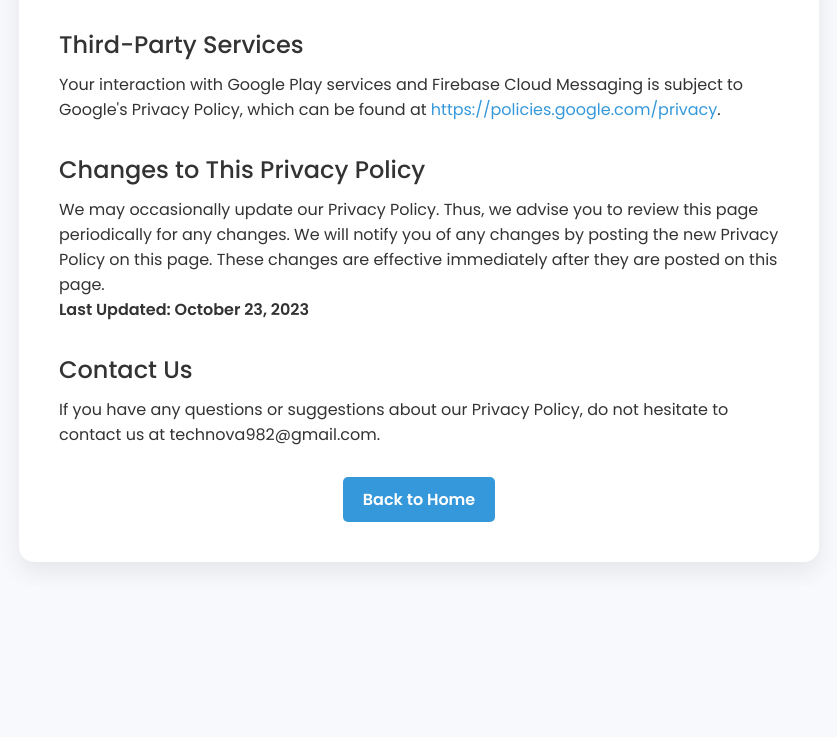
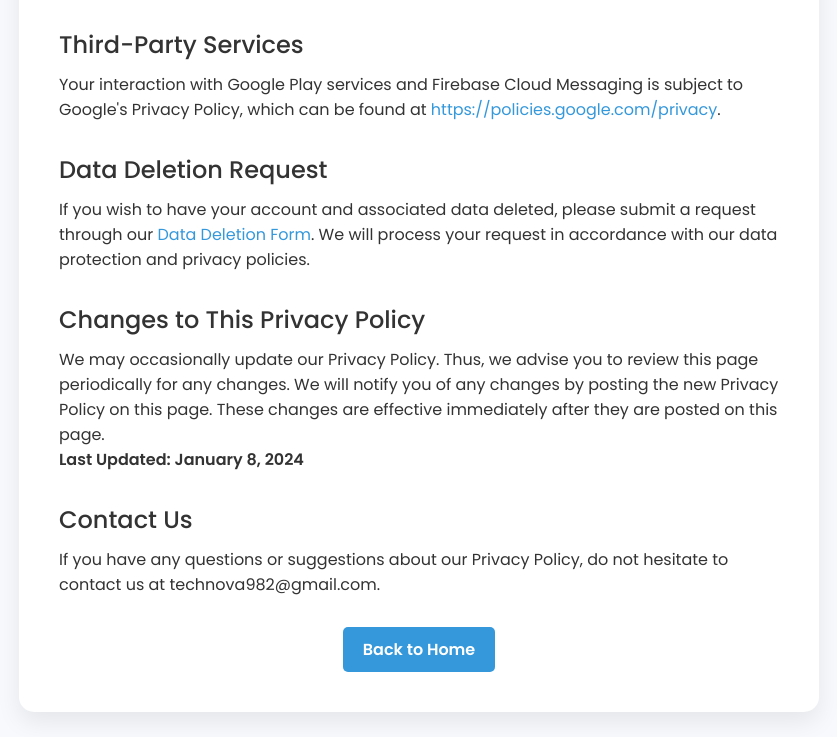
Before and after one commit to Samooh-9820060/Privacy_Policy, a plain HTML site: page UltimateTicTacToe.html in a window 1280 px wide. Shown: the part 1165-1902 px from the top of the page, without its empty margins (221-1058 px from the left). Before the commit the page ends 1752 px from the top, so only its background shows below. Drawn offline with Linux system fonts and the light colour scheme.

Commit message:
Update UltimateTicTacToe.html
Data Deletion Request added

```diff
--- a/UltimateTicTacToe.html
+++ b/UltimateTicTacToe.html
@@ -100,9 +100,12 @@
         <h2>Third-Party Services</h2>
         <p>Your interaction with Google Play services and Firebase Cloud Messaging is subject to Google's Privacy Policy, which can be found at <a href="https://policies.google.com/privacy" target="_blank" rel="noopener noreferrer">https://policies.google.com/privacy</a>.</p>
 
+        <h2>Data Deletion Request</h2>
+        <p>If you wish to have your account and associated data deleted, please submit a request through our <a href="https://forms.gle/spPnJzpw7Cm4LxKV6" target="_blank" rel="noopener noreferrer">Data Deletion Form</a>. We will process your request in accordance with our data protection and privacy policies.</p>
+
         <h2>Changes to This Privacy Policy</h2>
         <p>We may occasionally update our Privacy Policy. Thus, we advise you to review this page periodically for any changes. We will notify you of any changes by posting the new Privacy Policy on this page. These changes are effective immediately after they are posted on this page.</p>
-        <p><strong>Last Updated: October 23, 2023</strong></p>
+        <p><strong>Last Updated: January 8, 2024</strong></p>
 
         <h2>Contact Us</h2>
         <p>If you have any questions or suggestions about our Privacy Policy, do not hesitate to contact us at technova982@gmail.com.</p>
```
